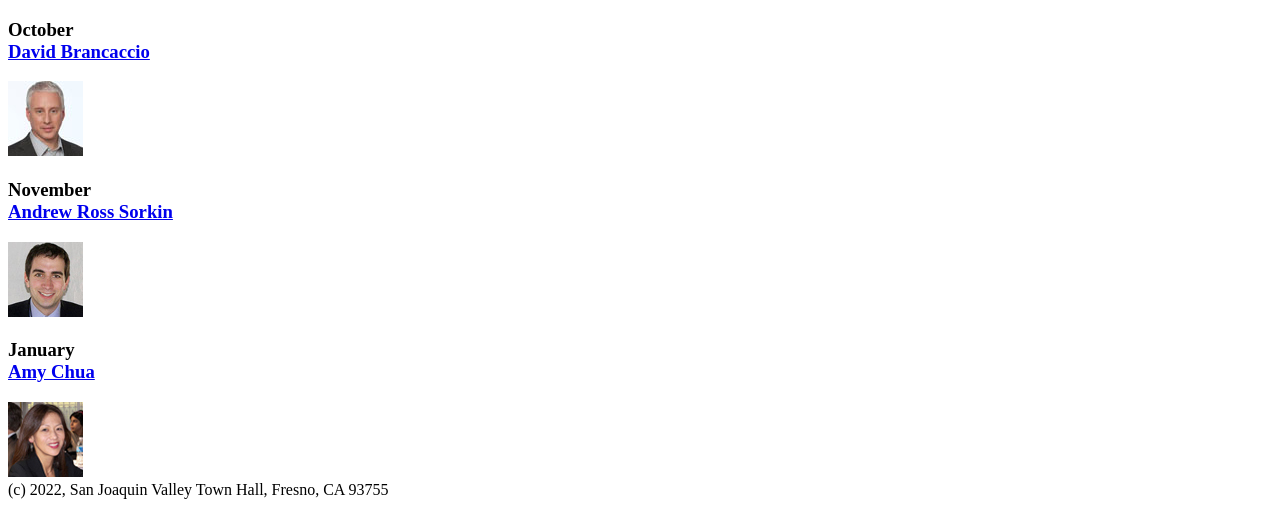
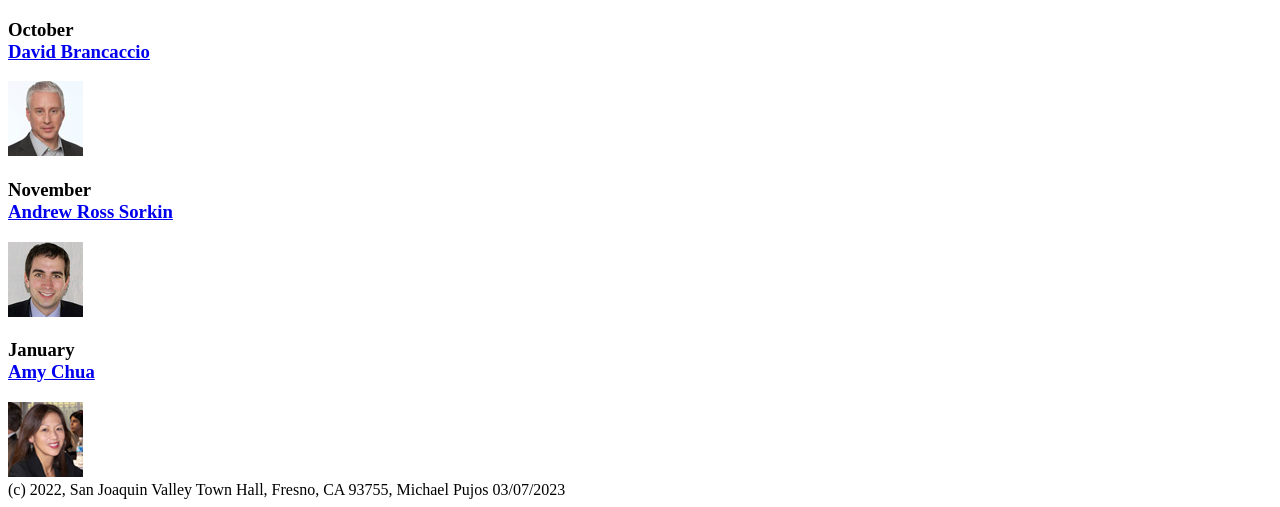
Before and after one commit to MichaelPujos/A07, a plain HTML site: page index.html in a window 1280 px wide. Shown: the part 504-1011 px from the top of the page. Drawn offline with Linux system fonts and the light colour scheme.

Commit message:
Update index.html

```diff
--- a/index.html
+++ b/index.html
@@ -38,7 +38,7 @@
 		<img src="images/chua75.jpg" alt="Amy Chua photo">
 	</main>
 	<footer>
-		(c) 2022, San Joaquin Valley Town Hall, Fresno, CA 93755
+		(c) 2022, San Joaquin Valley Town Hall, Fresno, CA 93755, Michael Pujos 03/07/2023
 	</footer>
 </body>
 </html>
```
